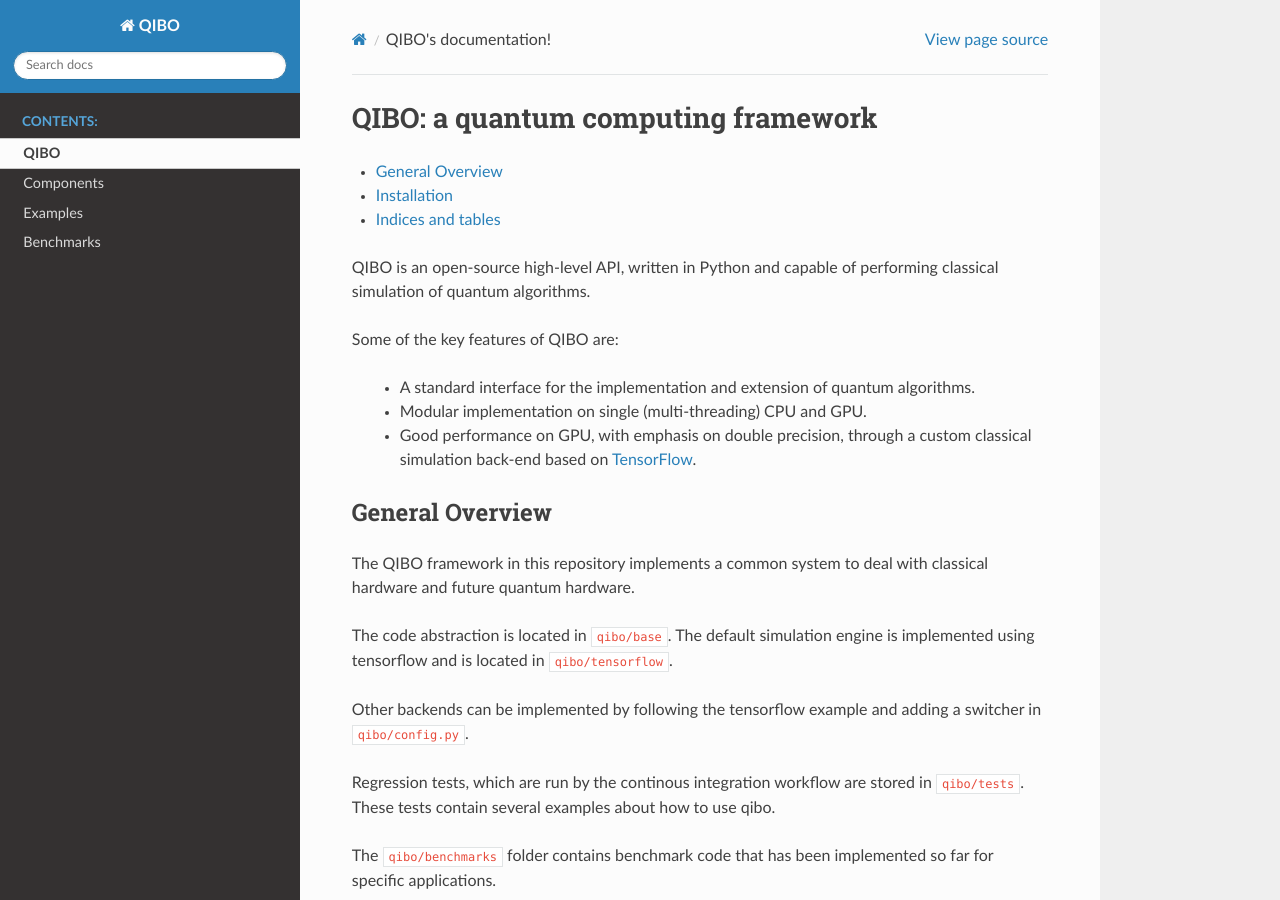
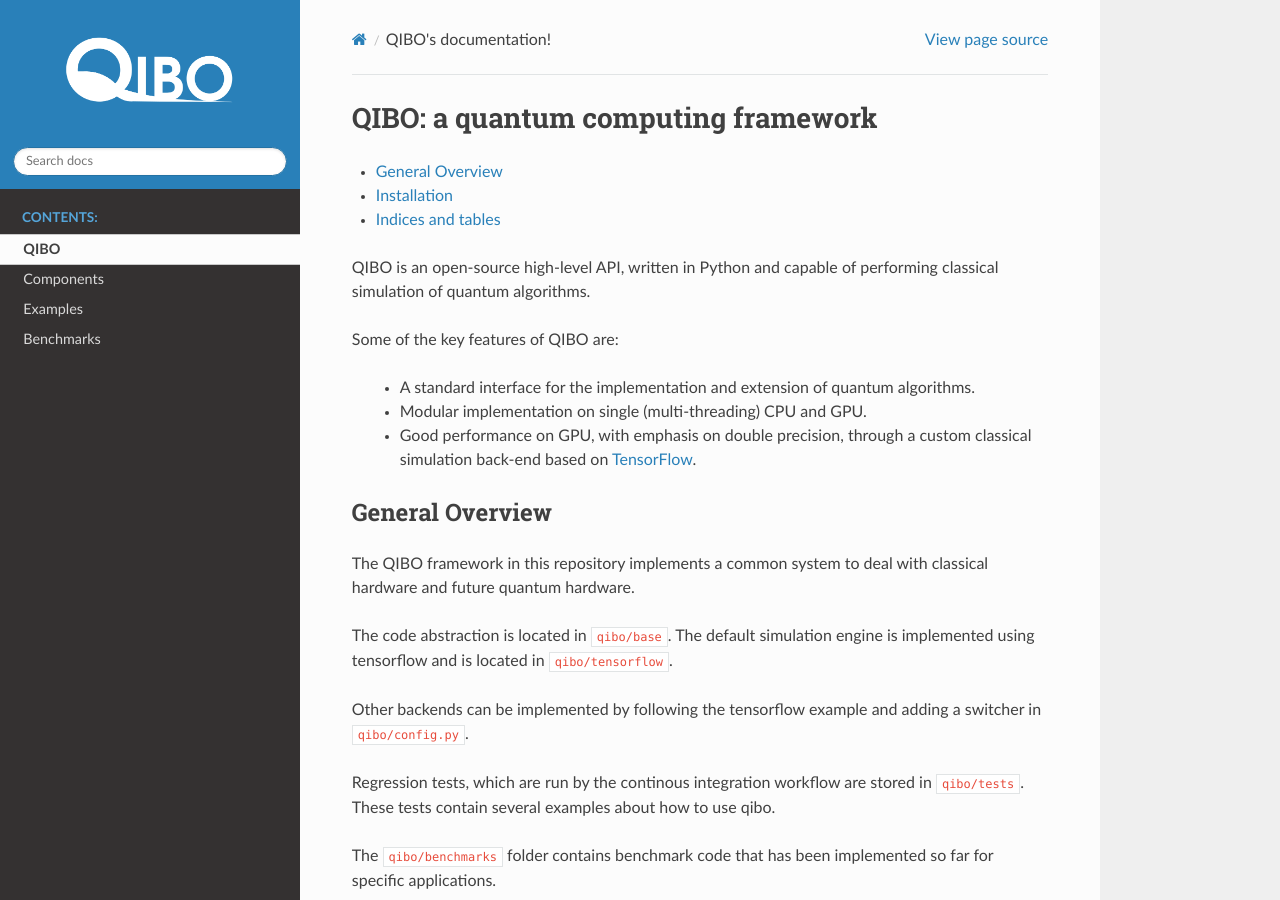
Before and after one commit to qiboteam/qibo, a Sphinx documentation site: the page built from doc/source/index.rst, in a window 1280 px wide and 900 px high. Built offline with Sphinx 7.4.7 and the Read the Docs theme 2.0.0, drawn with Linux system fonts in a browser that asks for light colours.

Commit message:
adding logo

```diff
--- a/doc/source/conf.py
+++ b/doc/source/conf.py
@@ -97,3 +97,9 @@
 def setup(app):
     app.add_config_value("recommonmark_config", {"enable_eval_rst": True}, True)
     app.add_transform(AutoStructify)
+
+html_logo = "logo.png"
+
+html_theme_options = {
+    'logo_only': True,
+}
```
Also changed, not shown: doc/source/logo.png (added), doc/source/logo_black.png (added), doc/source/qibo_logo.svg (added).
